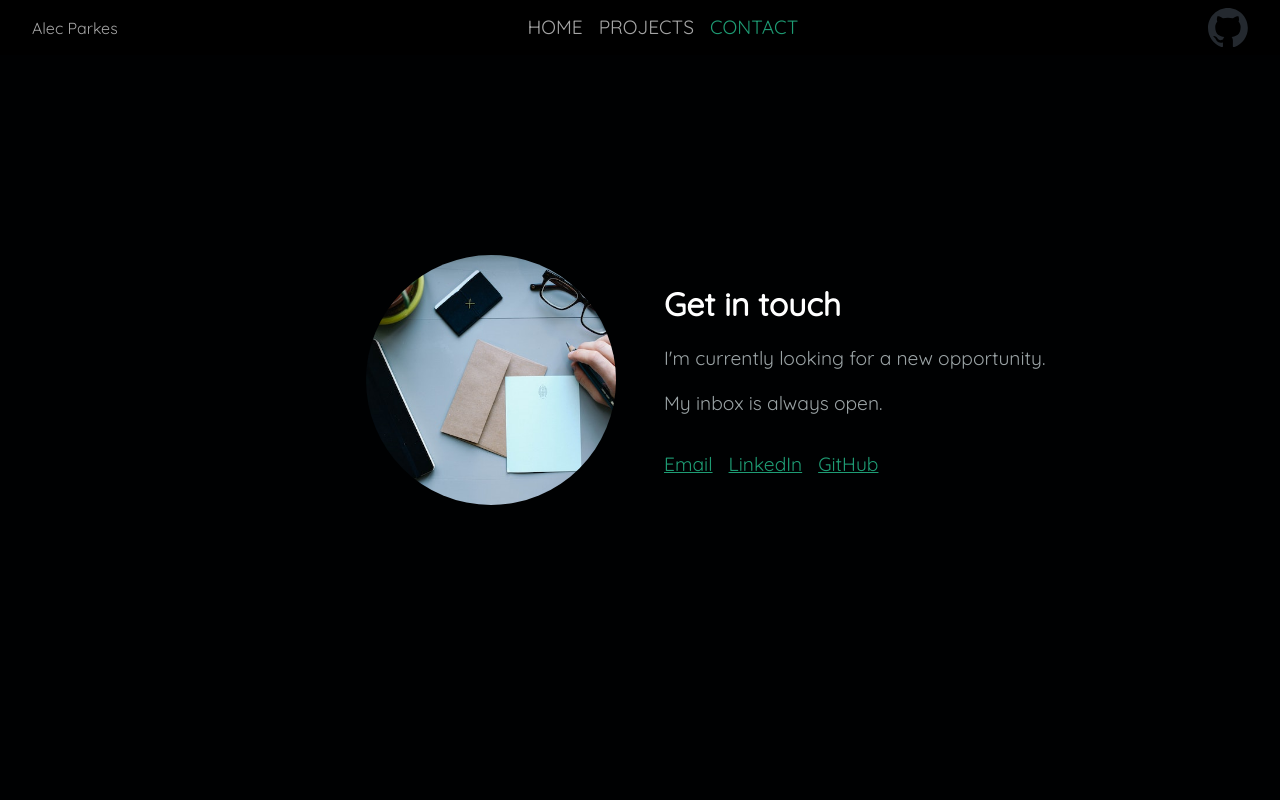
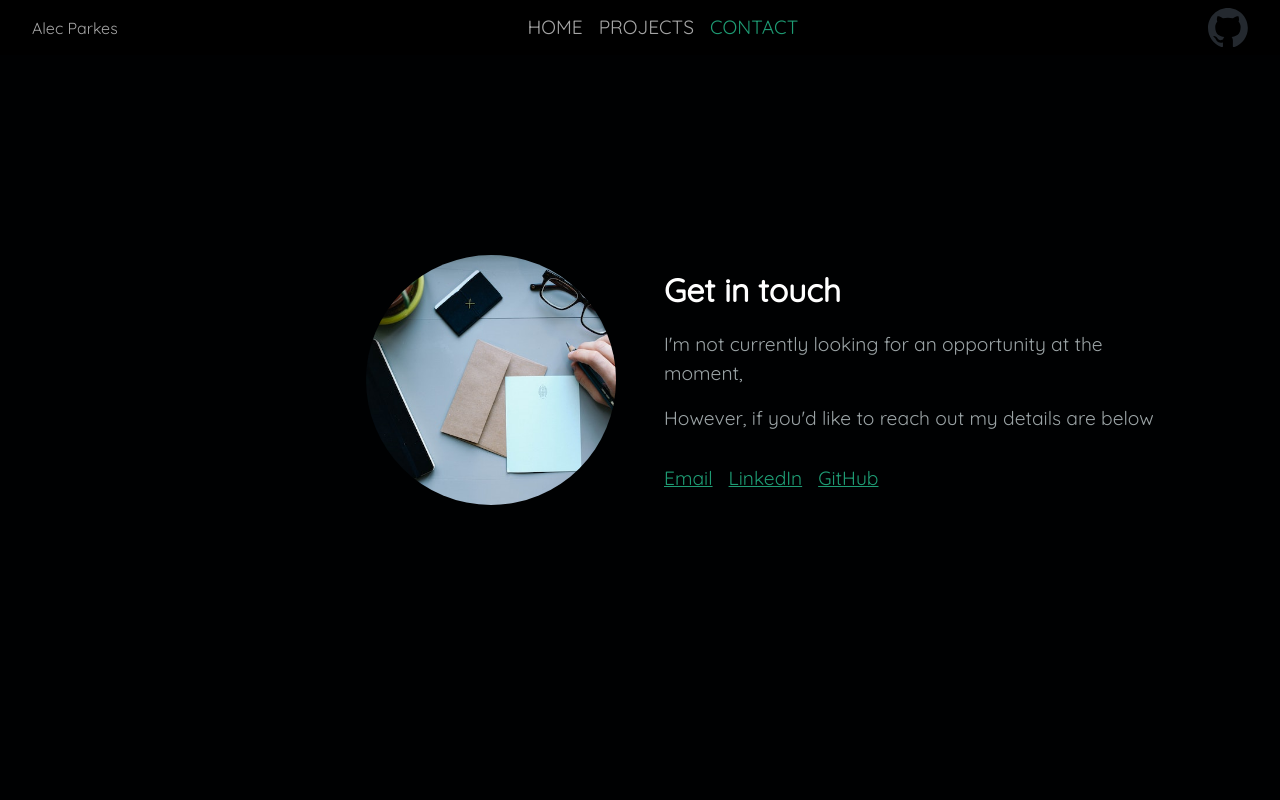
Before and after one commit to AlanBark/projects-showcase, a SvelteKit app: page /contact in a window 1280 px wide. Shown: the top 800 px of the page. Built offline with nearby package versions, Linux system fonts and the light colour scheme.

Commit message:
work exp updates

```diff
--- a/src/routes/contact/+page.svelte
+++ b/src/routes/contact/+page.svelte
@@ -87,9 +87,8 @@ import HeaderDesktop from '../../components/HeaderDesktop.svelte';
       </div>
       <div class="contact-info">
         <h1 class="highlight">Get in touch</h1>
-        <p>I'm currently looking for a new opportunity. </p>
-        <p>My inbox is always open.
-        </p>
+        <p>I'm not currently looking for an opportunity at the moment, </p>
+        <p>However, if you'd like to reach out my details are below</p>
         <div class="contact-links">
           <a href="mailto:alec@parkes.dev">Email</a>
           <a target="_blank" rel="noreferrer" href="https://www.linkedin.com/in/alec-parkes-1754a817a/">LinkedIn</a>
```
Also changed, not shown: src/routes/projects/work.md (+4 -0 lines).
